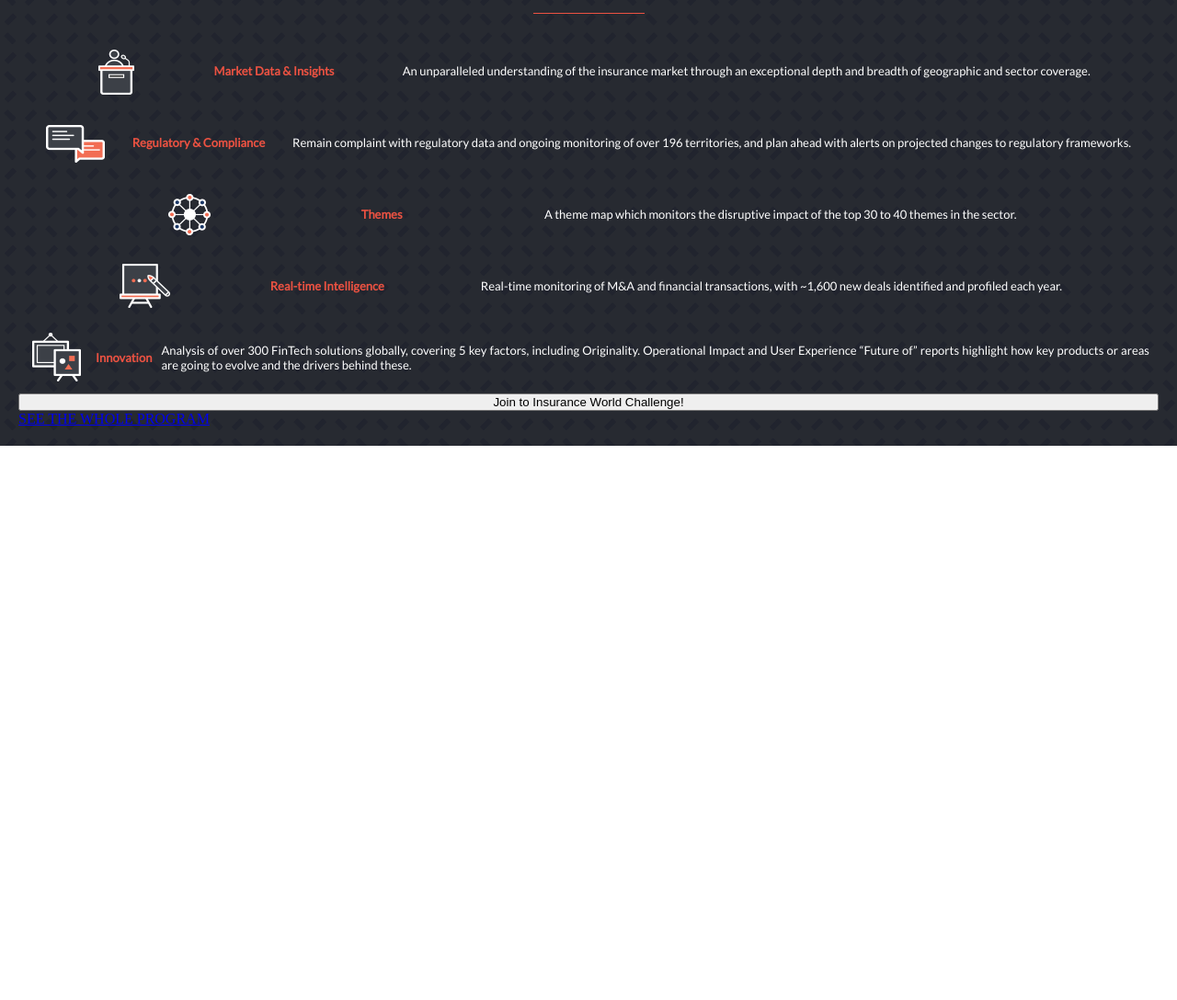
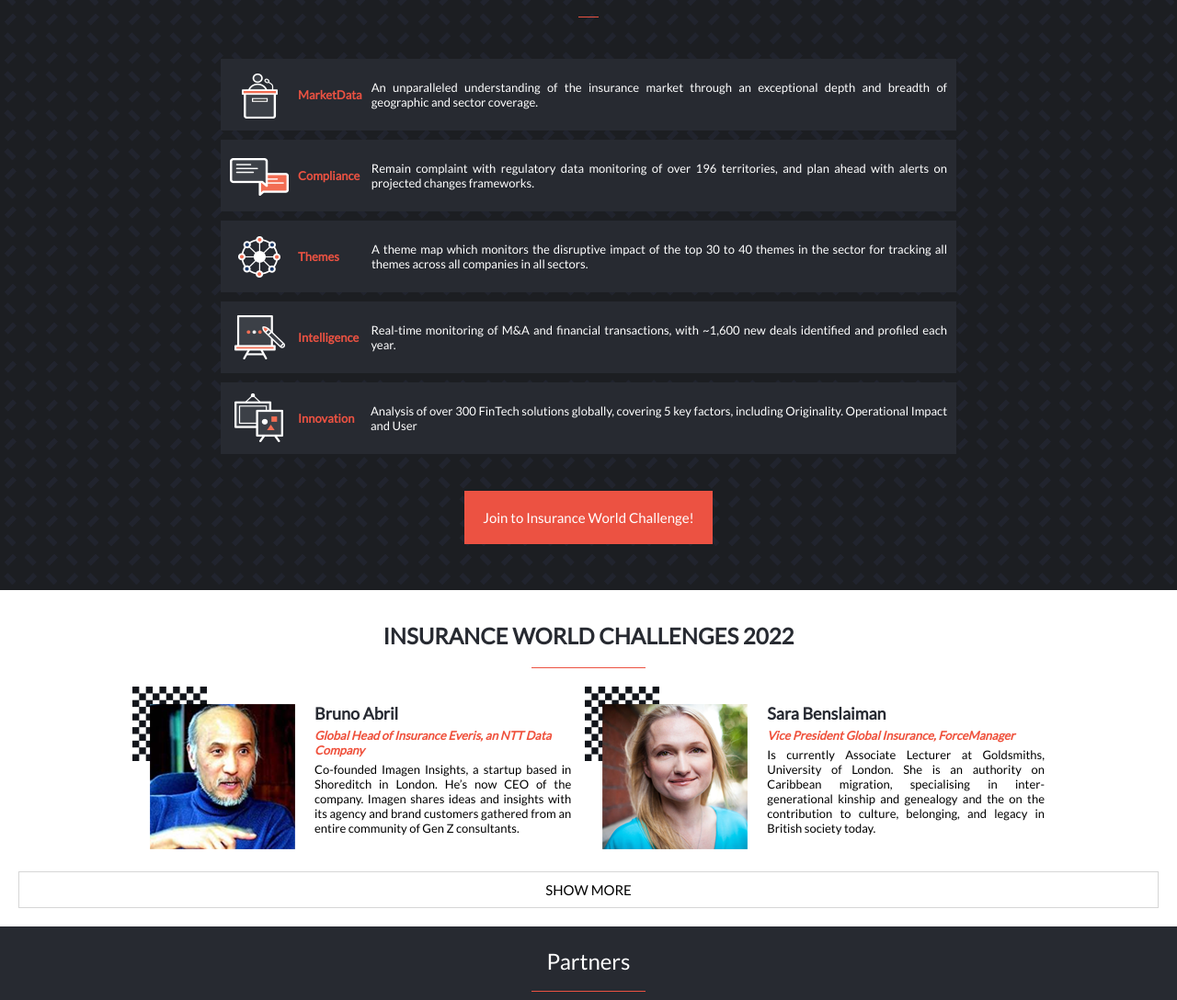
Before and after one commit to MarcoAurelioAntonio/Capstone-One, a website: page index.html in a window 1280 px wide. Shown: the part 646-1734 px from the top of the page at 92% size. Before the commit the page ends 1131 px from the top, so only its background shows below. Drawn offline with Linux system fonts and the light colour scheme; a web font is replaced by a local one.

Commit message:
Main mobile version style and dinamic

```diff
--- a/index.html
+++ b/index.html
@@ -71,46 +71,67 @@
 
       <div class="cards-container">
         <div class="card">
-          <img src="/Capstone-One/card-imgs/conf-icon.png" alt="FinTech" class="info" />
-          <p class="card-title">Market Data & Insights</p>
+          <img
+            src="/Capstone-One/card-imgs/conf-icon.png"
+            alt="FinTech"
+            class="info"
+          />
+          <p class="card-title">MarketData</p>
           <p class="card-info">
             An unparalleled understanding of the insurance market through an
             exceptional depth and breadth of geographic and sector coverage.
           </p>
         </div>
         <div class="card">
-          <img src="/Capstone-One/card-imgs/com_icon.png" alt="FinTech" class="info" />
-          <p class="card-title">Regulatory & Compliance</p>
+          <img
+            src="/Capstone-One/card-imgs/com_icon.png"
+            alt="FinTech"
+            class="info"
+          />
+          <p class="card-title">Compliance&nbsp;</p>
           <p class="card-info">
-            Remain complaint with regulatory data and ongoing monitoring of over
-            196 territories, and plan ahead with alerts on projected changes to
-            regulatory frameworks.
+            Remain complaint with regulatory data monitoring of over 196
+            territories, and plan ahead with alerts on projected changes
+            frameworks.
           </p>
         </div>
         <div class="card">
-          <img src="/Capstone-One/card-imgs/fun_icon.png" alt="FinTech" class="info" />
-          <p class="card-title">Themes</p>
+          <img
+            src="/Capstone-One/card-imgs/fun_icon.png"
+            alt="FinTech"
+            class="info"
+          />
+          <p class="card-title">
+            Themes&nbsp;&nbsp;&nbsp;&nbsp;&nbsp;&nbsp;&nbsp;&nbsp;&nbsp;&nbsp;
+          </p>
           <p class="card-info">
             A theme map which monitors the disruptive impact of the top 30 to 40
-            themes in the sector.
+            themes in the sector for tracking all themes across all companies in
+            all sectors.
           </p>
         </div>
         <div class="card">
-          <img src="/Capstone-One/card-imgs/learn_icon.png" alt="FinTech" class="info" />
-          <p class="card-title">Real-time Intelligence</p>
+          <img
+            src="/Capstone-One/card-imgs/learn_icon.png"
+            alt="FinTech"
+            class="info"
+          />
+          <p class="card-title">Intelligence&nbsp;</p>
           <p class="card-info">
             Real-time monitoring of M&A and financial transactions, with ~1,600
             new deals identified and profiled each year.
           </p>
         </div>
         <div class="card">
-          <img src="/Capstone-One/card-imgs/program_icon.png" alt="FinTech" class="info" />
-          <p class="card-title">Innovation</p>
+          <img
+            src="/Capstone-One/card-imgs/program_icon.png"
+            alt="FinTech"
+            class="info"
+          />
+          <p class="card-title">Innovation&nbsp;&nbsp;&nbsp;</p>
           <p class="card-info">
             Analysis of over 300 FinTech solutions globally, covering 5 key
             factors, including Originality. Operational Impact and User
-            Experience “Future of” reports highlight how key products or areas
-            are going to evolve and the drivers behind these.
           </p>
         </div>
       </div>
@@ -119,5 +140,38 @@
       </button>
       <a href="#" class="see-prog-btn">SEE THE WHOLE PROGRAM</a>
     </section>
+    <section class="speakers">
+      <div class="title-speakers">
+        <h2 class="speaker-main-title">INSURANCE WORLD CHALLENGES 2022</h2>
+        <div class="red-line"></div>
+      </div>
+      <div class="speak-container"></div>
+      <!--Added dynamically whith JS-->
+
+      <button type="button" id="btnshow" class="show-more-btn">
+        SHOW MORE
+      </button>
+    </section>
+    <section class="partners">
+      <div class="title-container">
+        <h2 class="title-partners">Partners</h2>
+        <div class="line-partners"></div>
+      </div>
+      <div class="partner-logo">
+        <img src="/Capstone-One/partners-img/partner1.png" alt="" class="logo" />
+        <img src="/Capstone-One/partners-img/partner2.png" alt="" class="logo" />
+        <img src="/Capstone-One/partners-img/partner3.png" alt="" class="logo" />
+        <img src="/Capstone-One/partners-img/partner4.png" alt="" class="logo" />
+        <img src="/Capstone-One/partners-img/partner5.png" alt="" class="logo" />
+      </div>
+    </section>
+		<footer class="footer">
+			<div class="logo-footer"></div>
+			<div class="info">
+				<p>&copy; 2022 Porcilio Insurance Agents.</p>
+			</div>
+		</footer>
+
+    <script src="index.js"></script>
   </body>
 </html>
--- /dev/null
+++ b/index.js
@@ -0,0 +1,79 @@
+const cardsContent = [
+  {
+    cardId: 'one',
+    picture: '/Capstone-One/speacker-imgs/Bruno-Abril.png',
+    name: 'Bruno Abril',
+    title: 'Global Head of Insurance Everis, an NTT Data Company',
+    description: 'Co-founded Imagen Insights, a startup based in Shoreditch in London. He’s now CEO of the company. Imagen shares ideas and insights with its agency and brand customers gathered from an entire community of Gen Z consultants.',
+  },
+  {
+    cardId: 'two',
+    picture: '/Capstone-One/speacker-imgs/Sara-Benslaiman.png',
+    name: 'Sara Benslaiman',
+    title: 'Vice President Global Insurance, ForceManager',
+    description: 'Is currently Associate Lecturer at Goldsmiths, University of London. She is an authority on Caribbean migration, specialising in inter-generational kinship and genealogy and the on the contribution to culture, belonging, and legacy in British society today.',
+  },
+  {
+    cardId: 'hide-card',
+    picture: '/Capstone-One/speacker-imgs/Ricardo-Monroy.png',
+    name: 'Ricardo Monroy',
+    title: 'Head of Digital Transformation, BBVA Insurance',
+    description: 'Former senior British diplomat and corporate executive whose primary specialisation is at the interface of business and (geo) politics. David Landsman asks what global political and strategic developments mean for the future of businesses and for investors. ',
+  },
+  {
+    cardId: 'hide-card',
+    picture: '/Capstone-One/speacker-imgs/Beatriz-Valentii.png',
+    name: 'Beatriz Valenti',
+    title: 'Director of Zurich Commercial, Insurance in Spain',
+    description: 'Whether in Europe, Brazil, China, India or Pakistan, commands a stage or a screen, audiences are instantly engaged. Her extensive topical knowledge and understanding combined with an inexhaustible good mood and clear voice makes her a perfect presenter.',
+  },
+  {
+    cardId: 'hide-card',
+    picture: '/Capstone-One/speacker-imgs/Alfonso-Parrella.png',
+    name: 'Alfonso Parrella',
+    title: 'CEO Netijam Technologies, SISnet',
+    description: 'He founded Innate Leaders in 2008 to work with businesses on solving some of their most intractable challenges. Since that time he’s worked with Lockheed Martin, Coca-Cola, and the Organization for the Prohibition of Chemical Weapons to name just a few.',
+  },
+  {
+    cardId: 'hide-card',
+    picture: '/Capstone-One/speacker-imgs/Marina-Oberholzer.png',
+    name: 'Marina Oberholzer',
+    title: 'Behavioral Research Consultant, Swiss Re',
+    description: 'For almost two centuries the Evening Standard has published in London as a daily newspaper. In June 2020 during the Covid pandemic Emily Sheffield took up the post of editor previously held by George Osborne. ',
+  },
+
+];
+const divParent = document.querySelector('.speak-container');
+const dynamicSpeakersCards = () => {
+  let speakersDiv = '';
+
+  for (let i = 0; i < cardsContent.length; i += 1) {
+    const speakersCard = `
+    <div class="speaker ${cardsContent[i].cardId}">
+      <div class="speaker-img">
+        <img src="${cardsContent[i].picture}" alt="" />
+      </div>
+      <div class="speaker-container">
+        <h2 class="speaker-name">${cardsContent[i].name}</h3>
+        <p class="speaker-title">${cardsContent[i].title}</p>
+        <p class="speaker-info">${cardsContent[i].description}</p>
+      </div>
+    </div>`;
+    speakersDiv += speakersCard;
+  }
+  divParent.innerHTML = speakersDiv;
+};
+dynamicSpeakersCards();
+
+/* Click See more */
+const show = document.getElementById('btnshow');
+
+show.addEventListener('click', () => {
+  divParent.classList.toggle('morebtn');
+  /* Change content of button */
+  if (show.innerHTML === 'SHOW MORE') {
+    show.innerHTML = 'SHOW LESS';
+  } else if (show.innerHTML === 'SHOW LESS') {
+    show.innerHTML = 'SHOW MORE';
+  }
+});
--- a/style.css
+++ b/style.css
@@ -156,7 +156,9 @@ header {
   height: auto;
   padding: 20px;
   background-image: url(/Capstone-One/imgs/pattern-background-black.png);
-  background-color: #272a31;
+  background-color: #1c1e22;
+  row-gap: 10px;
+  align-items: center;
 }
 
 .info-title {
@@ -165,14 +167,14 @@ header {
   font-size: 24px;
   color: rgb(255, 255, 255);
   padding-bottom: 8px;
-  margin: 8px;
+  text-align: center;
 }
 
 .red-line {
   width: 10%;
   height: 1px;
   background-color: #ec5242;
-  margin: 8px auto;
+  margin: 20px auto;
 }
 
 .cards-title {
@@ -183,18 +185,22 @@ header {
   display: flex;
   flex-direction: row;
   padding: 10px;
-  justify-content: space-evenly;
+  justify-content: space-around;
   height: auto;
   column-gap: 10px;
   align-items: center;
+  background-color: #272a31;
+  max-width: 800px;
 }
 
 .cards-container {
   display: flex;
   flex-direction: column;
+  row-gap: 10px;
 }
 
 .card-title {
+  width: 70px;
   font-family: 'Lato', sans-serif;
   font-size: 13px;
   font-weight: 600;
@@ -208,3 +214,168 @@ header {
   font-weight: 300;
   color: #ffff;
 }
+
+.join-btn {
+  font: 400 15px 'Lato', sans-serif;
+  padding: 20px 20px;
+  border: none;
+  background-color: #ec5242;
+  color: #ffff;
+  margin: 30px;
+  transition: 0.5s ease;
+  cursor: pointer;
+  width: 270px;
+}
+
+.join-btn:hover {
+  background-color: #ff422d;
+}
+
+.see-prog-btn {
+  display: none;
+}
+
+/* Speaker dinamic cards */
+.speaker-main-title {
+  font-family: 'Lato', sans-serif;
+  font-size: 24px;
+  font-weight: 600;
+  color: #272a31;
+  margin: 15px;
+  text-align: center;
+}
+
+.speakers {
+  padding: 20px;
+}
+
+.speak-container {
+  display: grid;
+  grid-template-columns: auto;
+  gap: 15px;
+}
+
+.speaker {
+  max-width: 700px;
+  height: auto;
+  display: flex;
+  flex-direction: row;
+  justify-content: space-between;
+  column-gap: 20px;
+  align-items: center;
+}
+
+.speaker-name {
+  font-size: 18px;
+  font-weight: 700;
+  font-family: 'Lato', sans-serif;
+  color: #272a32;
+}
+
+.speaker-title {
+  color: rgb(239, 81, 60);
+  font-family: 'Lato', sans-serif;
+  font-size: 13px;
+  font-weight: 600;
+  font-style: italic;
+}
+
+.speaker-info {
+  font-size: 13px;
+  font-family: 'Lato', sans-serif;
+  text-align: justify;
+}
+
+.speaker-container {
+  display: flex;
+  flex-direction: column;
+  row-gap: 5px;
+}
+
+.show-more-btn {
+  font-family: 'Lato', sans-serif;
+  font-size: 15px;
+  display: flex;
+  justify-content: center;
+  align-items: center;
+  border: 1px solid #d6d6d6;
+  background-color: #fff;
+  width: 100%;
+  padding: 10px;
+  margin-top: 20px;
+  cursor: pointer;
+}
+
+.hide-card {
+  display: none;
+}
+
+.speak-container.morebtn .hide-card {
+  display: flex;
+}
+
+@media (max-width: 500px) {
+  .speaker-info {
+    font-size: 11px;
+  }
+}
+
+@media (min-width: 768px) {
+  .speak-container {
+    width: 80%;
+    grid-template-columns: auto auto;
+    margin: auto;
+  }
+}
+
+/* Partners */
+.partners {
+  display: block;
+  width: 100%;
+  background-color: #272a31;
+  padding: 20px;
+}
+
+.title-container {
+  text-align: center;
+}
+
+.title-partners {
+  text-align: center;
+  font-size: 24px;
+  font-family: 'Lato', sans-serif;
+  font-weight: 500;
+  padding: 3px;
+  color: #ffff;
+}
+
+.line-partners {
+  width: 10%;
+  height: 1px;
+  background-color: #ec5242;
+  margin: 15px auto;
+}
+
+.partner-logo {
+  display: flex;
+  flex-direction: row;
+  justify-content: space-evenly;
+}
+
+.footer {
+  padding: 30px;
+  margin: 0 15px;
+  display: flex;
+  gap: 15px;
+}
+
+.logo-footer {
+  width: 65%;
+  background-image: url(/Capstone-One/imgs/Logo-capstone-one.png);
+  background-size: cover;
+  background-repeat: no-repeat;
+}
+
+.info {
+  text-align: left;
+}
```
Also changed, not shown: partners-img/partner1.png (added), partners-img/partner2.png (added), partners-img/partner3.png (added), partners-img/partner4.png (added), partners-img/partner5.png (added), partners-img/partner6.png (added), speacker-imgs/Alfonso-Parrella.png (added), speacker-imgs/Beatriz-Valentii.png (added), speacker-imgs/Bruno-Abril.png (added), speacker-imgs/Marina-Oberholzer.png (added), speacker-imgs/Ricardo-Monroy.png (added), speacker-imgs/Sara-Benslaiman.png (added), 1 other file.
